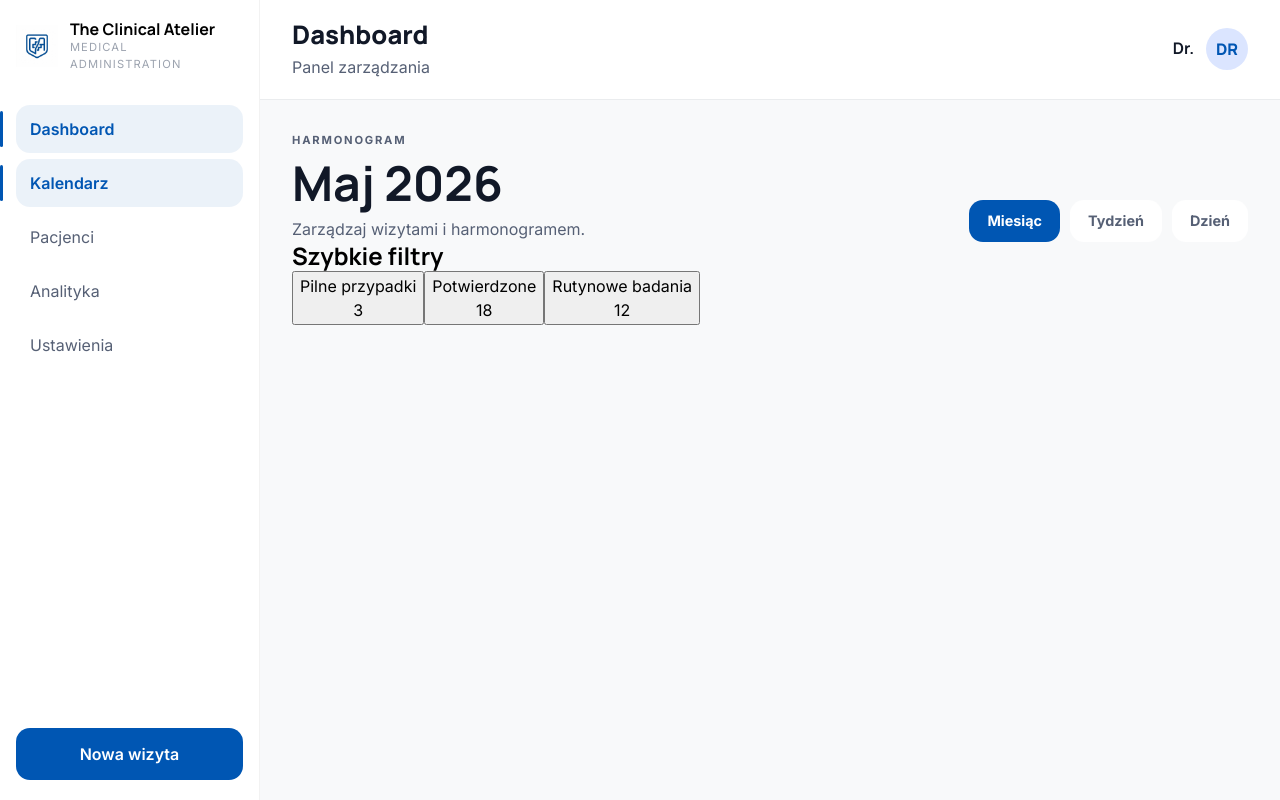
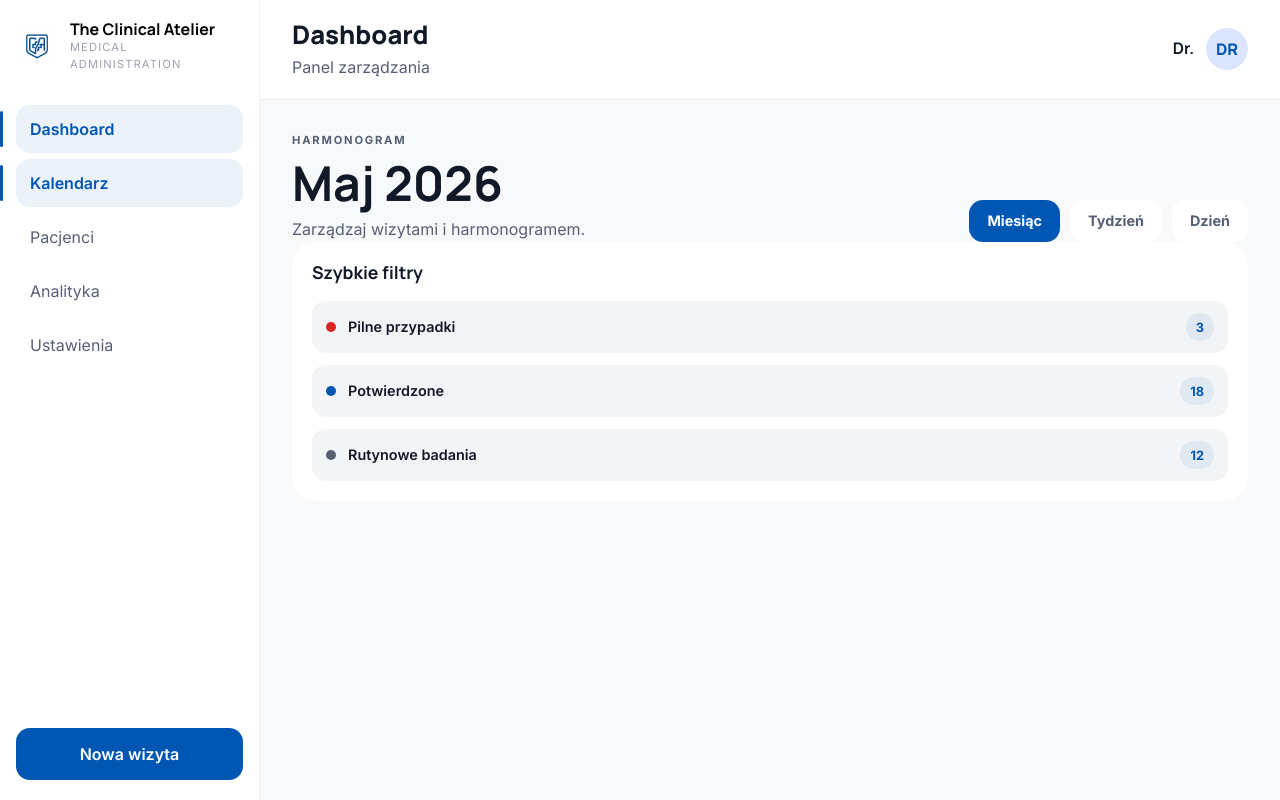
Before and after one commit to kacpi95/clinic-management-system, a React (Vite) app in the folder frontend/: page /dashboard/calendar in a window 1280 px wide. Built offline with nearby package versions, Linux system fonts and the light colour scheme; sample sign-in values are in the browser's storage.

Commit message:
style: add style CalendarFilters

```diff
--- a/frontend/src/features/calendar/components/CalendarFilters/CalendarFilters.module.scss
+++ b/frontend/src/features/calendar/components/CalendarFilters/CalendarFilters.module.scss
@@ -0,0 +1,88 @@
+@use '../../../../styles/variables' as *;
+
+.wrapper {
+  display: flex;
+  flex-direction: column;
+  gap: 18px;
+  padding: 20px;
+  border-radius: $radius-md;
+  background: $surface-bg-alt;
+}
+
+.title {
+  margin: 0;
+  font-family: $text-headline;
+  font-size: 1.1rem;
+  color: $text-default;
+}
+
+.filters {
+  display: flex;
+  flex-direction: column;
+  gap: 12px;
+}
+
+.filterItem {
+  display: flex;
+  align-items: center;
+  justify-content: space-between;
+  gap: 14px;
+  width: 100%;
+  min-height: 52px;
+  padding: 0 14px;
+  border: none;
+  border-radius: $radius-sm;
+  background: $surface-bg;
+  cursor: pointer;
+  transition: $transition-fast;
+
+  &:hover {
+    transform: translateY(-1px);
+    background: rgba(0, 86, 179, 0.04);
+  }
+}
+
+.left {
+  display: flex;
+  align-items: center;
+  gap: 12px;
+}
+
+.colorCircle {
+  width: 10px;
+  height: 10px;
+  border-radius: 50%;
+  flex-shrink: 0;
+}
+
+.urgent {
+  background: $error;
+}
+
+.confirmed {
+  background: $primary;
+}
+
+.routine {
+  background: $secondary;
+}
+
+.filterName {
+  font-size: 0.9rem;
+  font-weight: 600;
+  color: $text-default;
+}
+
+.filterNumber {
+  display: flex;
+  align-items: center;
+  justify-content: center;
+  min-width: 28px;
+  height: 28px;
+  padding: 0 10px;
+  font-size: 0.8rem;
+  font-weight: 800;
+  border-radius: 50px;
+  background: rgba(0, 86, 179, 0.08);
+  color: $primary;
+}
```
